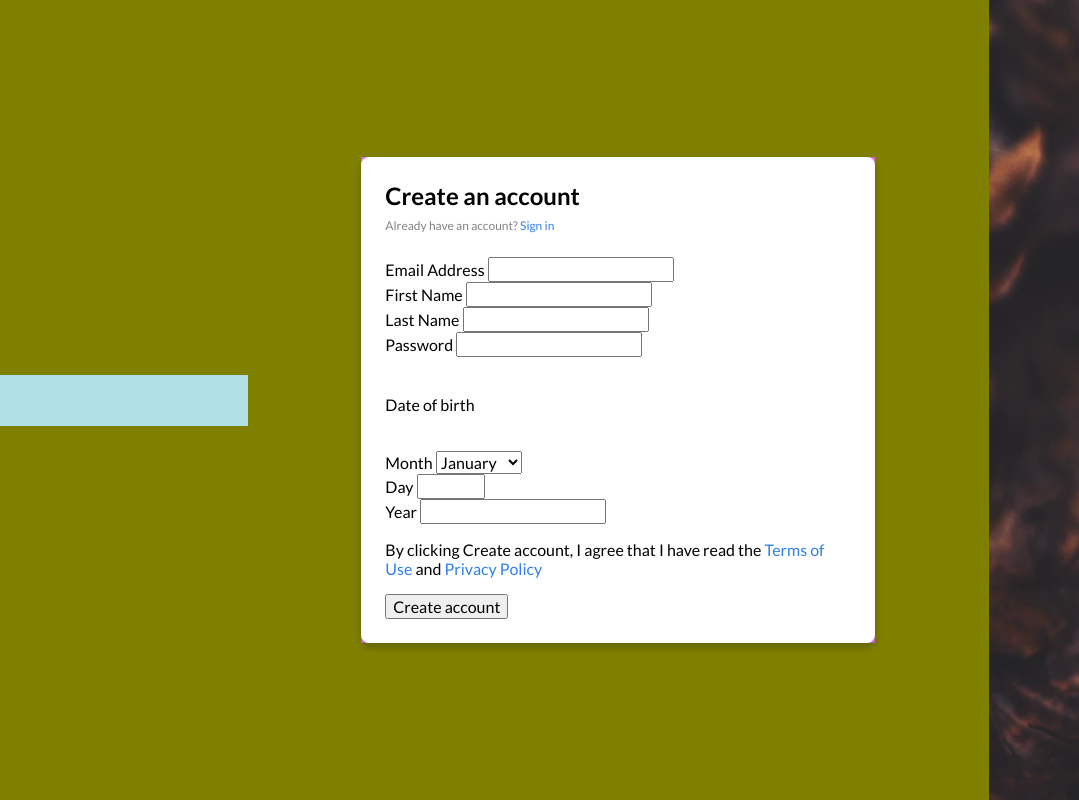
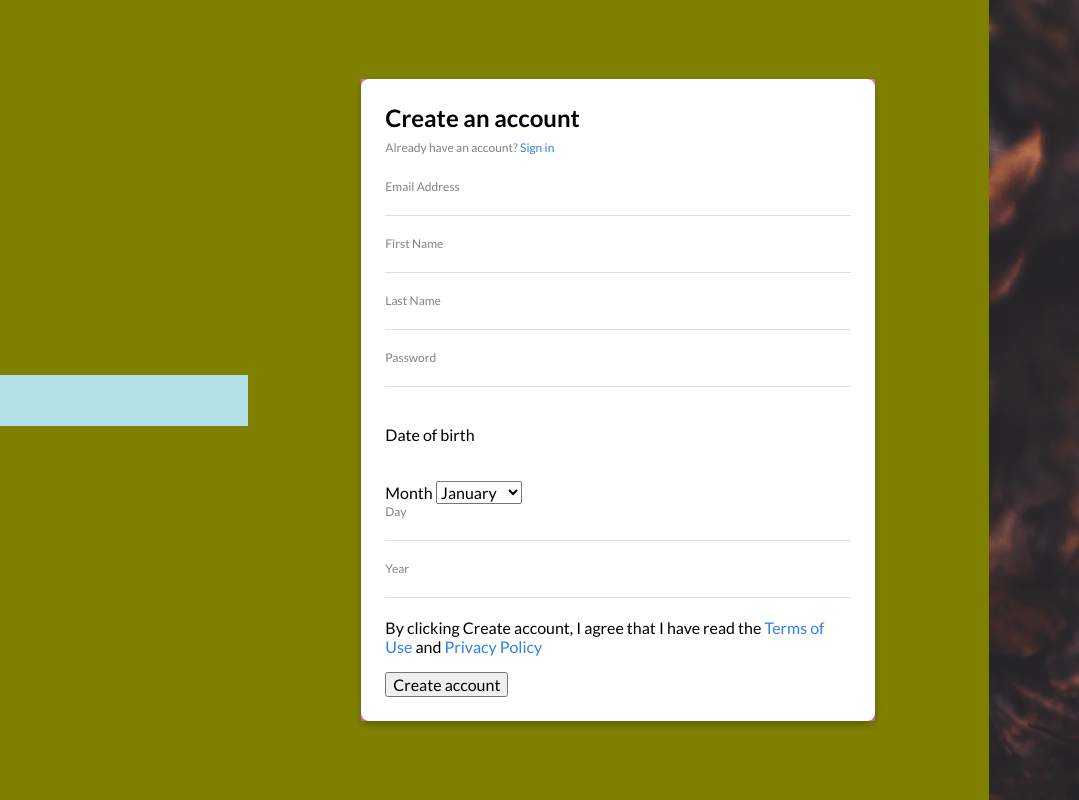
Before and after one commit to DavidRedding/behold-starter-main, a plain HTML site: page index.html in a window 1280 px wide. Shown: the full height of the page, 201-1280 px from the left. Drawn offline with Linux system fonts and the light colour scheme.

Commit message:
basic input syling

```diff
--- a/style.css
+++ b/style.css
@@ -73,3 +73,20 @@ a {
   margin-top: 8px;
   margin-bottom: 24px;
 }
+
+.input {
+  margin-bottom: 20px;
+}
+
+.input label {
+  font-size: 12px;
+  color: var(--text-color);
+  display: block;
+}
+
+.input input {
+  border: none;
+  border-bottom: 1px solid var(--border-color);
+  width: 100%;
+  outline: none;
+}
```
